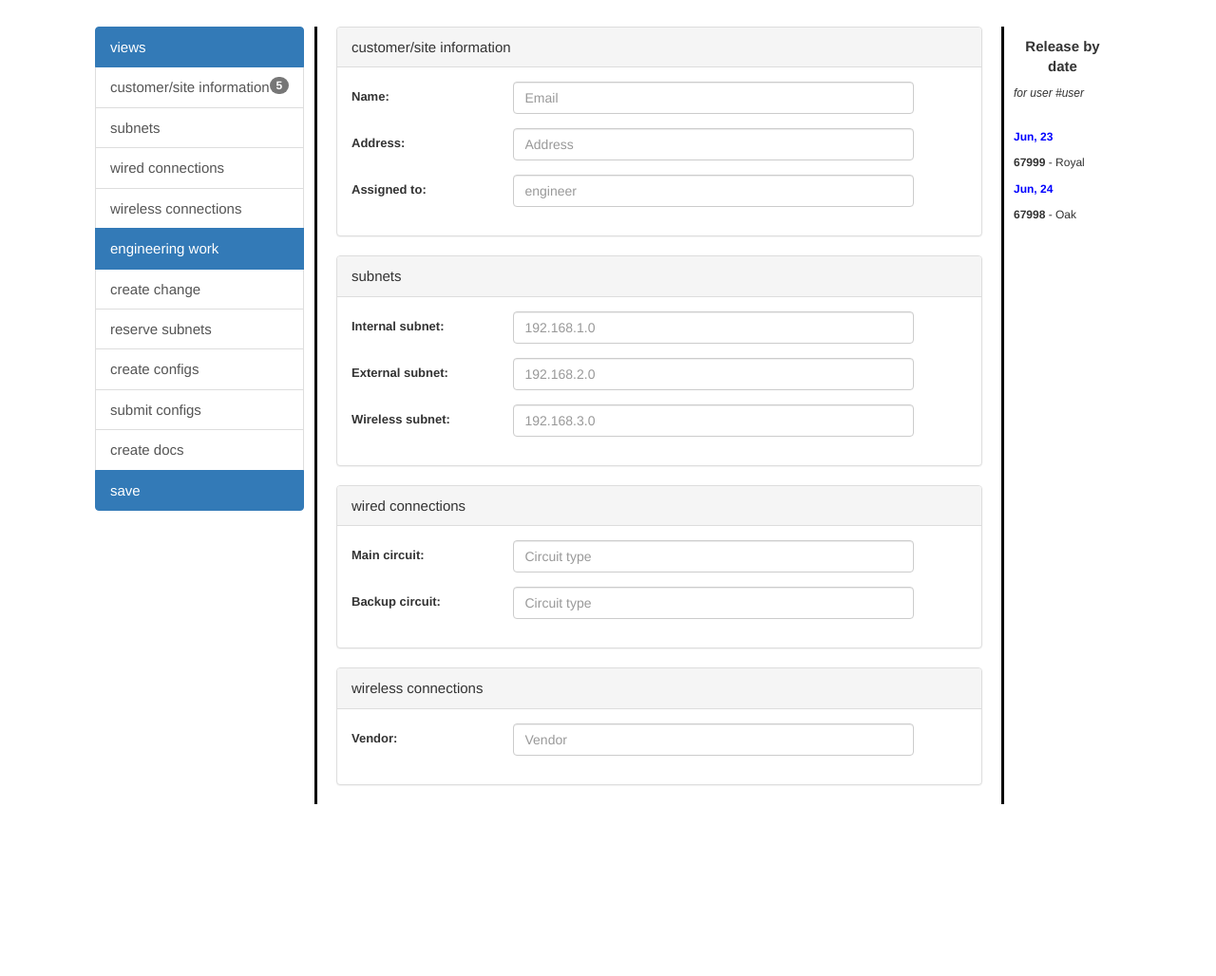
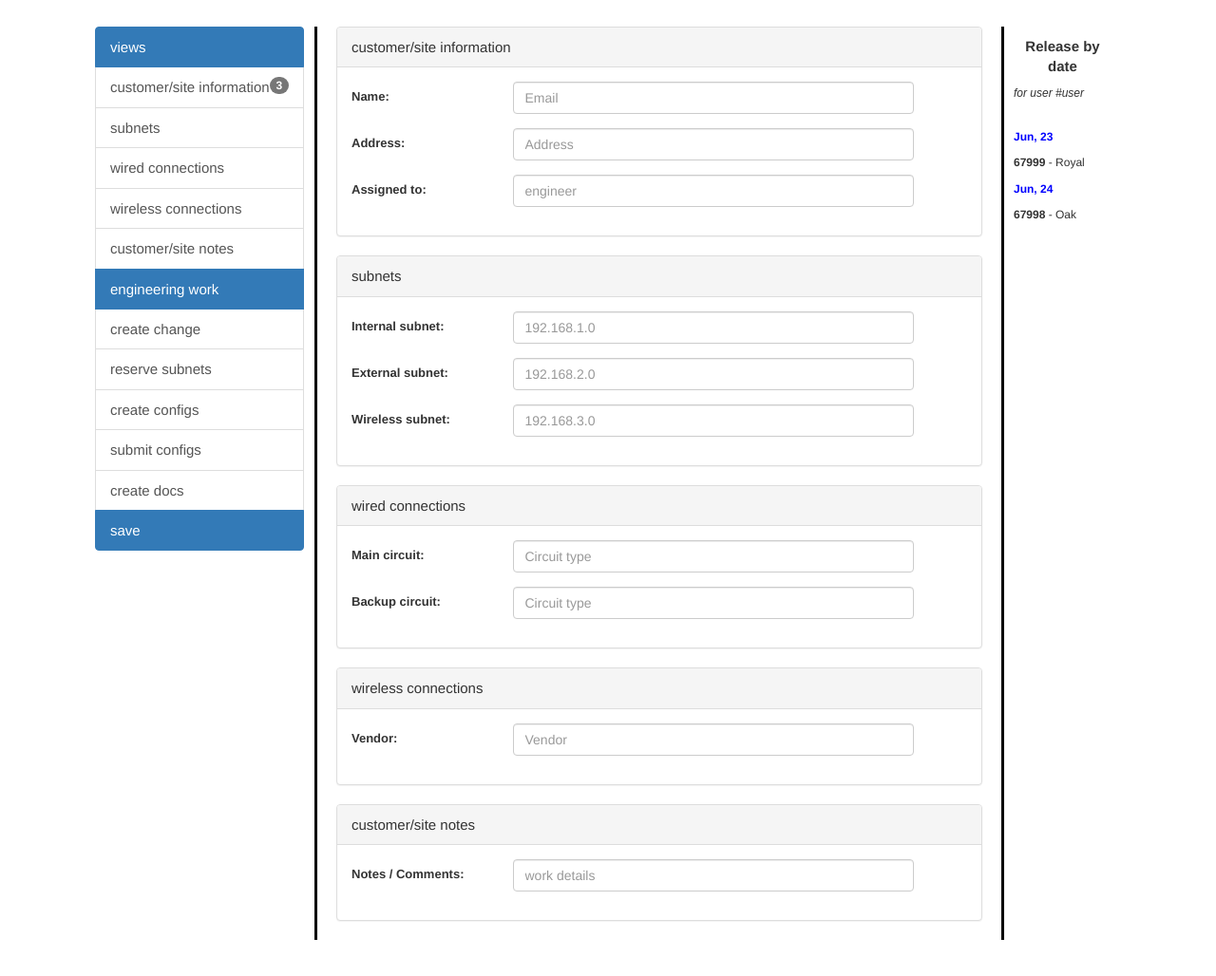
Before and after one commit to moracioliveira/prototype, a plain HTML site: page index.html in a window 1280 px wide. Shown: the part 104-1132 px from the top of the page at 95% size. Before the commit the page ends 1061 px from the top, so only its background shows below. Drawn offline with nearby package versions, Linux system fonts and the light colour scheme.

Commit message:
customer/site notes

```diff
--- a/index.html
+++ b/index.html
@@ -1,4 +1,5 @@
 <!--FIXME Responsive website-->
+<!--FIXME SEARCH BOX TO BE RIGHT ALIGNED BY ITSELF-->
 <!DOCTYPE html>
 <html lang="en">
 <head>
@@ -45,12 +46,13 @@
 <div class="body-container">
     <div class="body-item-left">
         <div class="list-group">
-            <!--            TODO BADGE IS COUNT OF EMPTY FIELDS FOR SPECIFIC FORM-->
+            <!--            TODO BADGE IS COUNT OF EMPTY FIELDS FOR SPECIFIC FORM. USE JAVASCRIPT-->
             <a href="#" class="list-group-item active">views</a>
-            <a href="#top" class="list-group-item">customer/site information<span class="badge">5</span></a>
+            <a href="#top" class="list-group-item">customer/site information<span class="badge">3</span></a>
             <a href="#subnets" class="list-group-item">subnets</a>
             <a href="#wired_connections" class="list-group-item">wired connections</a>
             <a href="#wireless_connections" class="list-group-item">wireless connections</a>
+            <a href="#wireless_connections" class="list-group-item">customer/site notes</a>
             <a href="#" class="list-group-item active">engineering work</a>
             <a href="#top" class="list-group-item">create change</a>
             <a href="#top" class="list-group-item">reserve subnets</a>
@@ -146,6 +148,21 @@
                     </div>
                 </div>
             </div>
+<!--FIXME FIELD NEEDS TO BE MULTIPLE LINES-->
+<!--FIXME DATE TO BE ADDED AUTOMATICALLY FOR EACH ENTRY-->
+                        <div class="panel panel-default">
+                <div id="customer_site_notes" class="panel-heading">customer/site notes</div>
+                <div class="panel-body">
+                    <div class="form-group">
+                        <label class="control-label col-sm-3" style="text-align: left">Notes / Comments:</label>
+                        <div class="col-sm-8">
+                            <input type="customer_site_notes" class="form-control" name="customer_site_notes"
+                                   placeholder="work details">
+                        </div>
+                    </div>
+                </div>
+            </div>
+
         </form>
     </div>
     <div class="body-item-right">
```
